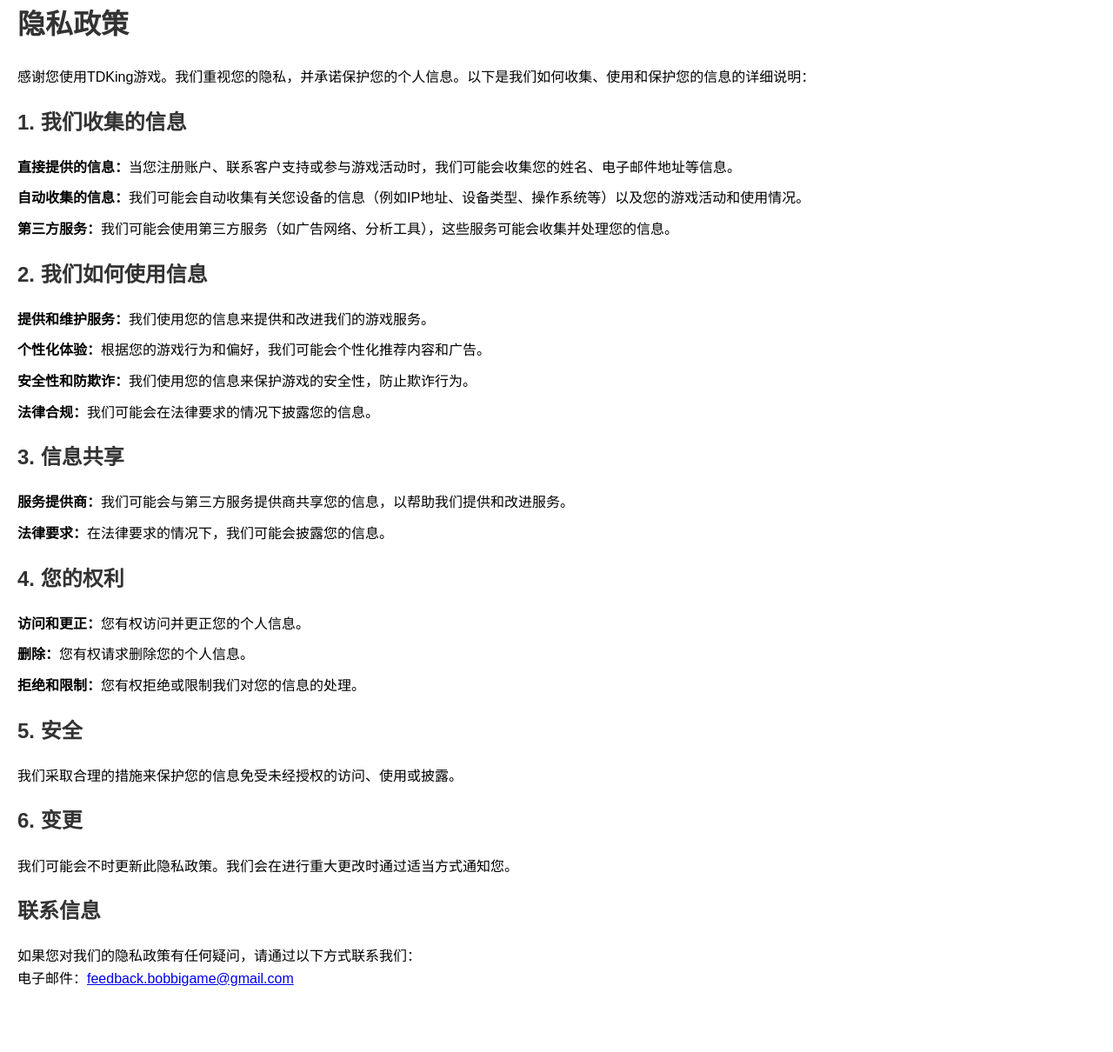
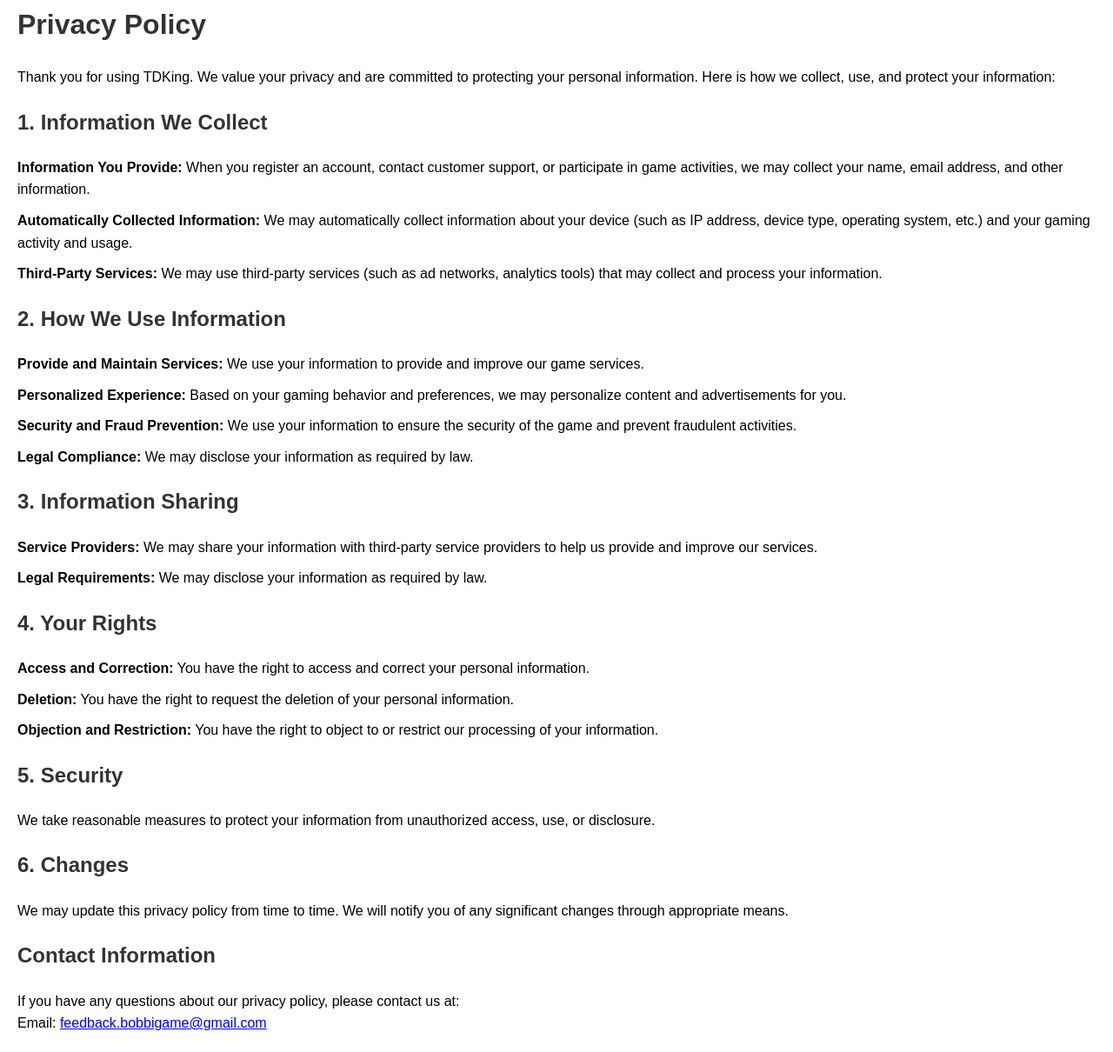
Before and after one commit to zhbd-bobi/TDKing-privacy-policy, a plain HTML site: page cloud-privacy-policy.html in a window 1280 px wide. Shown: the part 18-1228 px from the top of the page at 87% size. Before the commit the page ends 1177 px from the top, so only its background shows below. Drawn offline with Linux system fonts and the light colour scheme.

Commit message:
Update cloud-privacy-policy.html

```diff
--- a/cloud-privacy-policy.html
+++ b/cloud-privacy-policy.html
@@ -1,9 +1,9 @@
 <!DOCTYPE html>
-<html lang="zh-CN">
+<html lang="en">
 <head>
     <meta charset="UTF-8">
     <meta name="viewport" content="width=device-width, initial-scale=1.0">
-    <title>隐私政策</title>
+    <title>Privacy Policy</title>
     <style>
         body {
             font-family: Arial, sans-serif;
@@ -19,37 +19,37 @@
     </style>
 </head>
 <body>
-    <h1>隐私政策</h1>
-    <p>感谢您使用TDKing游戏。我们重视您的隐私，并承诺保护您的个人信息。以下是我们如何收集、使用和保护您的信息的详细说明：</p>
+    <h1>Privacy Policy</h1>
+    <p>Thank you for using TDKing. We value your privacy and are committed to protecting your personal information. Here is how we collect, use, and protect your information:</p>
 
-    <h2>1. 我们收集的信息</h2>
-    <p><strong>直接提供的信息：</strong>当您注册账户、联系客户支持或参与游戏活动时，我们可能会收集您的姓名、电子邮件地址等信息。</p>
-    <p><strong>自动收集的信息：</strong>我们可能会自动收集有关您设备的信息（例如IP地址、设备类型、操作系统等）以及您的游戏活动和使用情况。</p>
-    <p><strong>第三方服务：</strong>我们可能会使用第三方服务（如广告网络、分析工具），这些服务可能会收集并处理您的信息。</p>
+    <h2>1. Information We Collect</h2>
+    <p><strong>Information You Provide:</strong> When you register an account, contact customer support, or participate in game activities, we may collect your name, email address, and other information.</p>
+    <p><strong>Automatically Collected Information:</strong> We may automatically collect information about your device (such as IP address, device type, operating system, etc.) and your gaming activity and usage.</p>
+    <p><strong>Third-Party Services:</strong> We may use third-party services (such as ad networks, analytics tools) that may collect and process your information.</p>
 
-    <h2>2. 我们如何使用信息</h2>
-    <p><strong>提供和维护服务：</strong>我们使用您的信息来提供和改进我们的游戏服务。</p>
-    <p><strong>个性化体验：</strong>根据您的游戏行为和偏好，我们可能会个性化推荐内容和广告。</p>
-    <p><strong>安全性和防欺诈：</strong>我们使用您的信息来保护游戏的安全性，防止欺诈行为。</p>
-    <p><strong>法律合规：</strong>我们可能会在法律要求的情况下披露您的信息。</p>
+    <h2>2. How We Use Information</h2>
+    <p><strong>Provide and Maintain Services:</strong> We use your information to provide and improve our game services.</p>
+    <p><strong>Personalized Experience:</strong> Based on your gaming behavior and preferences, we may personalize content and advertisements for you.</p>
+    <p><strong>Security and Fraud Prevention:</strong> We use your information to ensure the security of the game and prevent fraudulent activities.</p>
+    <p><strong>Legal Compliance:</strong> We may disclose your information as required by law.</p>
 
-    <h2>3. 信息共享</h2>
-    <p><strong>服务提供商：</strong>我们可能会与第三方服务提供商共享您的信息，以帮助我们提供和改进服务。</p>
-    <p><strong>法律要求：</strong>在法律要求的情况下，我们可能会披露您的信息。</p>
+    <h2>3. Information Sharing</h2>
+    <p><strong>Service Providers:</strong> We may share your information with third-party service providers to help us provide and improve our services.</p>
+    <p><strong>Legal Requirements:</strong> We may disclose your information as required by law.</p>
 
-    <h2>4. 您的权利</h2>
-    <p><strong>访问和更正：</strong>您有权访问并更正您的个人信息。</p>
-    <p><strong>删除：</strong>您有权请求删除您的个人信息。</p>
-    <p><strong>拒绝和限制：</strong>您有权拒绝或限制我们对您的信息的处理。</p>
+    <h2>4. Your Rights</h2>
+    <p><strong>Access and Correction:</strong> You have the right to access and correct your personal information.</p>
+    <p><strong>Deletion:</strong> You have the right to request the deletion of your personal information.</p>
+    <p><strong>Objection and Restriction:</strong> You have the right to object to or restrict our processing of your information.</p>
 
-    <h2>5. 安全</h2>
-    <p>我们采取合理的措施来保护您的信息免受未经授权的访问、使用或披露。</p>
+    <h2>5. Security</h2>
+    <p>We take reasonable measures to protect your information from unauthorized access, use, or disclosure.</p>
 
-    <h2>6. 变更</h2>
-    <p>我们可能会不时更新此隐私政策。我们会在进行重大更改时通过适当方式通知您。</p>
+    <h2>6. Changes</h2>
+    <p>We may update this privacy policy from time to time. We will notify you of any significant changes through appropriate means.</p>
 
-    <h2>联系信息</h2>
-    <p>如果您对我们的隐私政策有任何疑问，请通过以下方式联系我们：<br>
-    电子邮件：<a href="mailto:feedback.bobbigame@gmail.com">feedback.bobbigame@gmail.com</a></p>
+    <h2>Contact Information</h2>
+    <p>If you have any questions about our privacy policy, please contact us at:<br>
+    Email: <a href="mailto:feedback.bobbigame@gmail.com">feedback.bobbigame@gmail.com</a></p>
 </body>
 </html>
```
